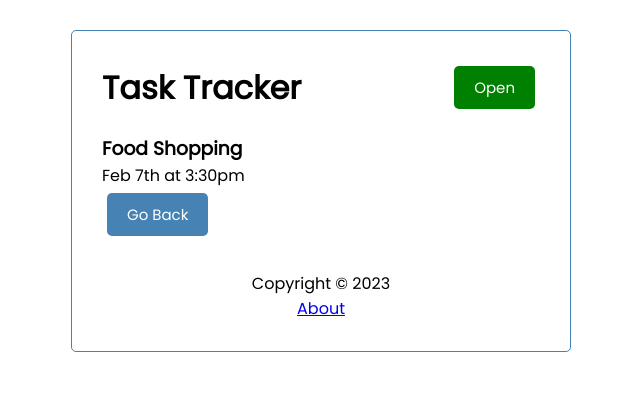
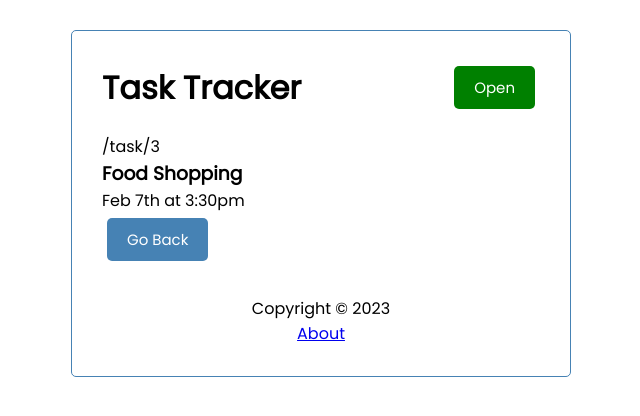
Before and after one commit to briansimiyuj/React-Class, a React (Create React App) app: page /task/3 in a window 1280 px wide. Shown: the top 416 px of the page, without its empty margins (319-959 px from the left). Built offline with nearby package versions, Linux system fonts and the light colour scheme; data requests are answered from the project's data file.

Commit message:
useLocation hook

```diff
--- a/src/components/TaskDetails.jsx
+++ b/src/components/TaskDetails.jsx
@@ -1,5 +1,5 @@
 import { useState, useEffect } from 'react'
-import { useParams, useNavigate } from 'react-router-dom'
+import { useParams, useNavigate, useLocation } from 'react-router-dom'
 import Button from './Button'
 
 function TaskDetails(){
@@ -13,7 +13,9 @@
 
         params = useParams(),
 
-        navigate = useNavigate()
+        navigate = useNavigate(),
+
+        { pathname } = useLocation()
 
 
         useEffect(() =>{
@@ -50,6 +52,8 @@
 
         <div>
 
+            <p>{pathname}</p>
+
             <h3>{task.text}</h3>
 
             <p>{task.day}</p>
```
